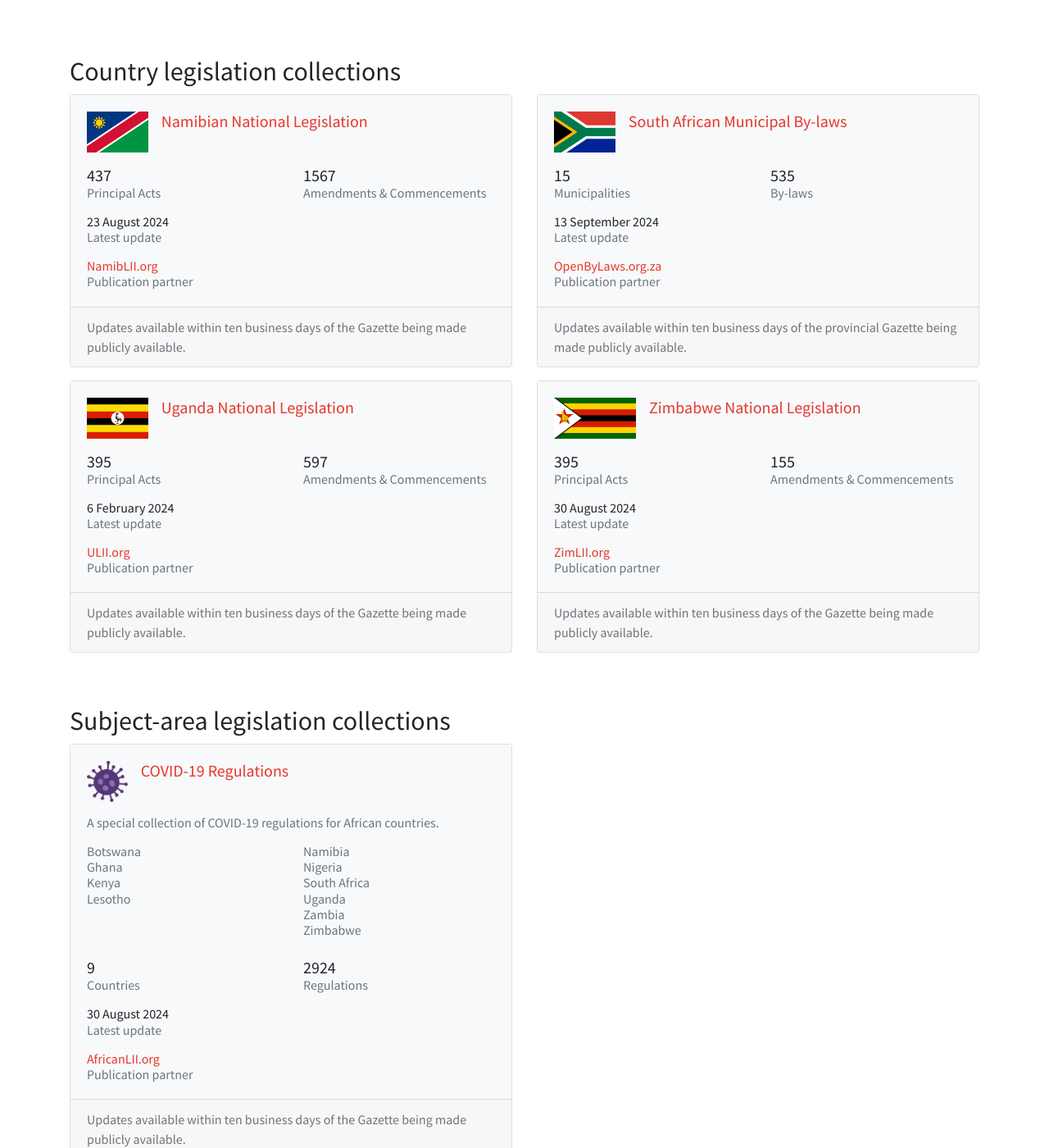
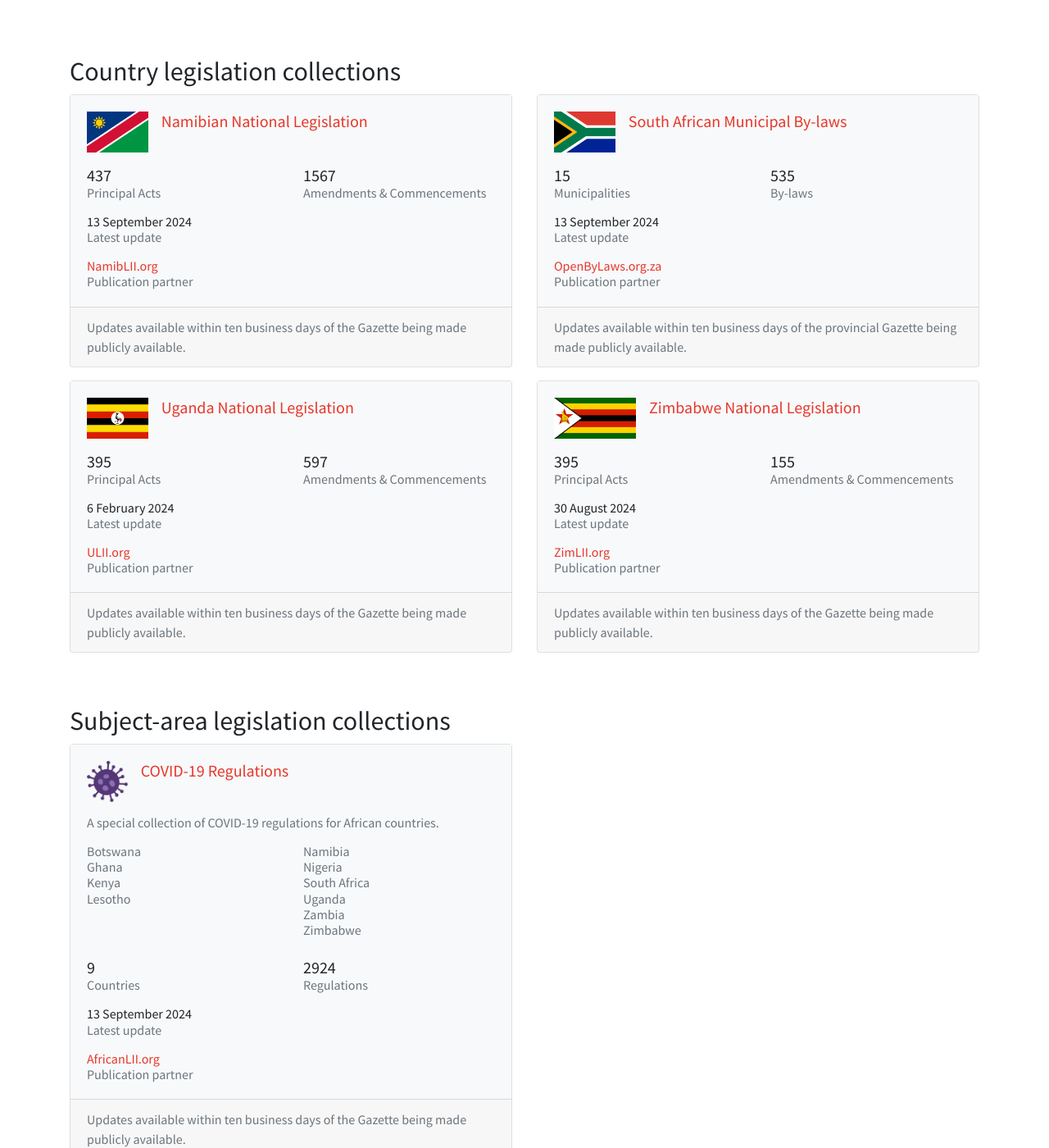
Before and after one commit to laws-africa/laws-africa.github.io, a Jekyll site: the page built from commons.markdown, in a window 1280 px wide and 1400 px high, scrolled down 595 px. Shown: the whole window at 82% size. Built offline with Jekyll 4.4.1, drawn with Linux system fonts in a browser that asks for light colours; nearby versions of some CDN libraries; comment, search, counter and statistics services are not loaded.

Commit message:
Updated commons stats

```diff
--- a/_data/commons.json
+++ b/_data/commons.json
@@ -1,11 +1,11 @@
 {
   "covid19": {
-    "as_at_date": "2024-08-30",
+    "as_at_date": "2024-09-13",
     "n_countries": 9,
     "n_principal": 2924
   },
   "na": {
-    "as_at_date": "2024-08-23",
+    "as_at_date": "2024-09-13",
     "n_principal": 437,
     "n_stubs": 1567
   },
```
